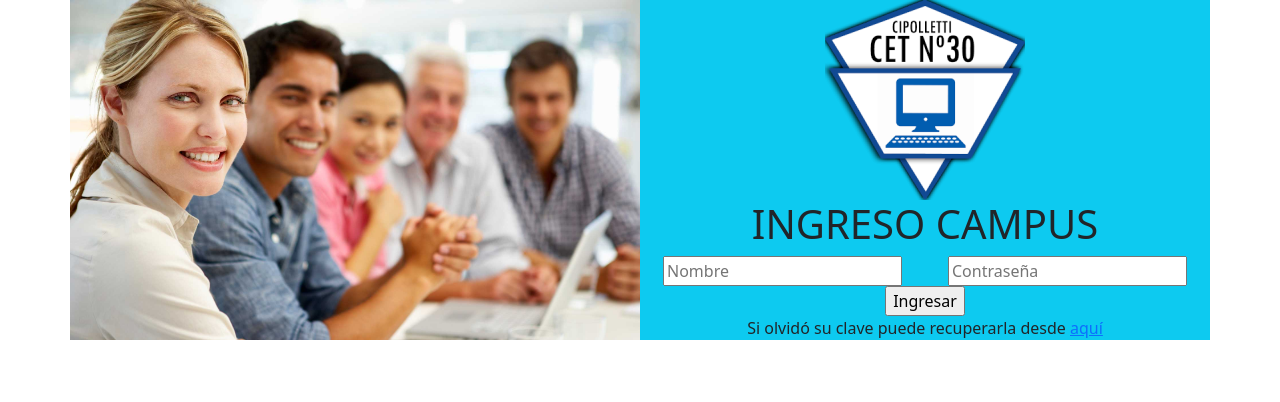
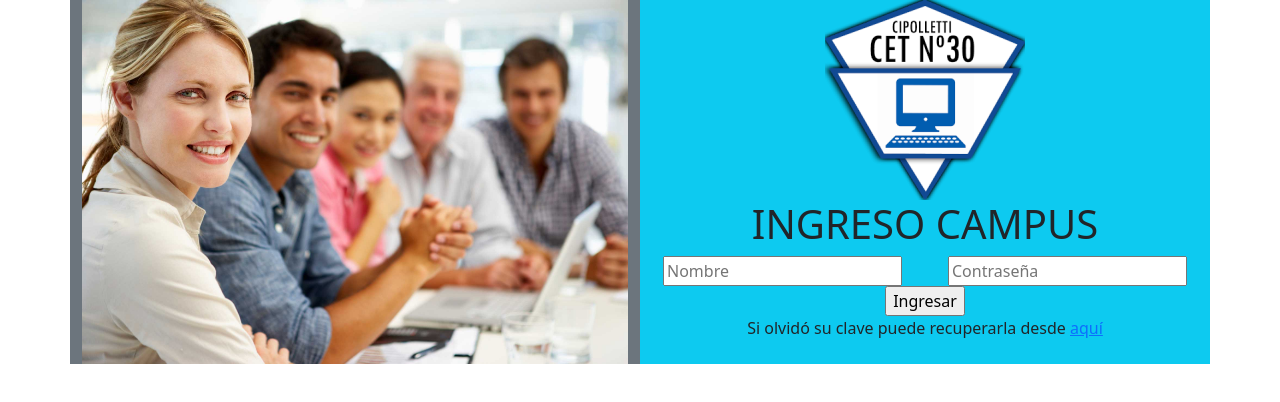
Before and after one commit to Xaviermora/bootstrap, a plain HTML site: page pagina.html in a window 1280 px wide. Drawn offline with nearby package versions, Linux system fonts and the light colour scheme.

Commit message:
practica

```diff
--- a/pagina.html
+++ b/pagina.html
@@ -19,8 +19,9 @@
     <body>
         <div class="container bg-secondary">
             <div class="row">
-                <div class="col-md-6" id="imagen">
+                <div class="col-md-6">
                     <!--<img id="imagen" src="indice2.jpg" alt="Personas trabajando">-->
+                    <img src="indice2.jpg" class="img-fluid" alt="...">
                 </div>
 
                 <div class="col-md-6 bg-info text-center">
```
